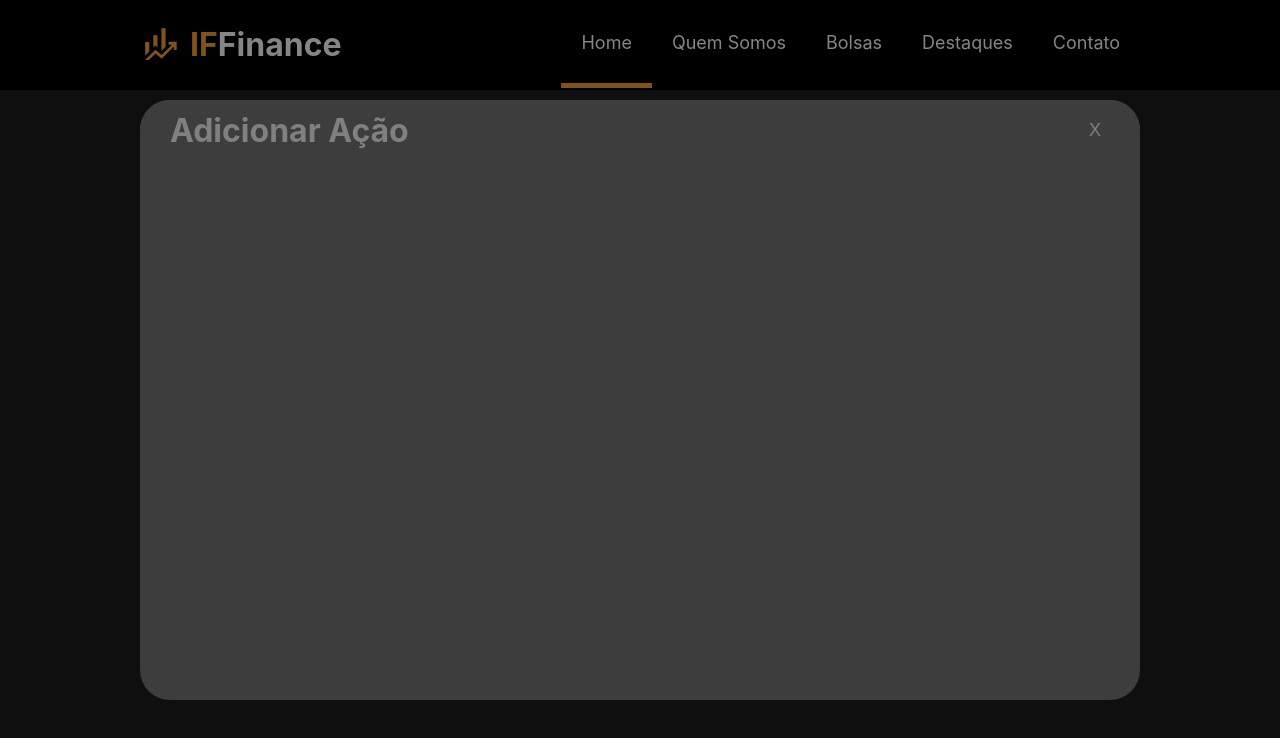
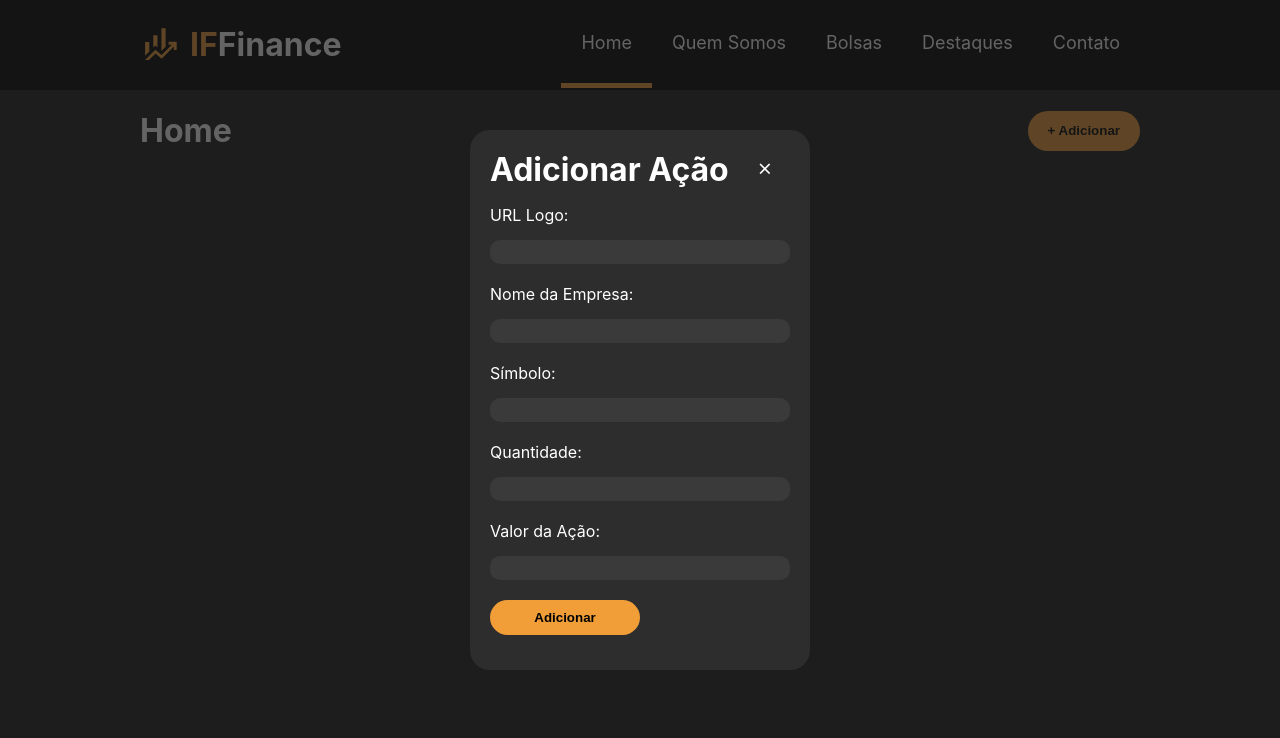
Before and after one commit to Luskahz/FACULDADE, a plain HTML site: page iffinance/index.html in a window 1280 px wide. Both pictures are taken after a click on the button "+ Adicionar". Drawn offline with Linux system fonts and the light colour scheme.

Commit message:
correção e acompanhamento com suporte do professor, adição do loop innerHTML dos icones das ações

```diff
--- a/iffinance/css/style.css
+++ b/iffinance/css/style.css
@@ -139,8 +139,7 @@ select{
     width: fit-content;
 }
 
-input[type=submit]{
-    width: 50%;
+input[type=submit], button{
     background-color: #F19E39;
     border-radius: 20px;
     padding: 10px 20px;
@@ -149,128 +148,134 @@ input[type=submit]{
     cursor: pointer;
 }
 
-input[type=submit]:hover{
+input[type=submit]:hover, button:hover{
     background-color: #c77d22;
 }
 
-
-
-div.blockGrid{
+.flex-bt{
     display: flex;
-    justify-content: center;
-    align-items: center;
-    flex-direction: column;
+    justify-content: space-between;
 }
 
+.align-center{
+    align-items: center;
+}
 
-#blockColor{
-    background-color: #000;
-    width: 1000px;
-    height: 100px;
-    margin: 0 auto;
-    color: #FFF;
-    display: flex;
+.modal{
+    background: #1e1e1eaf;
+    position: absolute;
+    top: 0;
+    right: 0;
+    bottom: 0;
+    left: 0;
+    display: none;
     justify-content: center;
     align-items: center;
 }
 
-#paletaCaixa {
-    display: flex;
-    flex-direction: row;
-    width: 500px;
-    justify-content: space-around;
-
-
+.modal main{
+    background: #2d2d2d;
+    width: 300px;
+    height: 500px;
+    border-radius: 20px;
+    padding: 20px;
+}
+.modal main header{
+    background: none;
+    height: auto;
+    margin: 0 0 16px 0;
 }
 
-#paletaCaixa div {
-    background: #000;
-    width: 100px;
-    height: 50px;
-    margin: 1px;
+.modal main header h1{
+    margin: 0;
 }
 
-
-
-
-div.blockGrid fieldset{
-    border-color: #c77d22;
-    color: #c77d22;
+.modal main header button{
+    background: none;
+    color: #FFF;
 }
 
-div.wrapper button.addbutton:hover{
-    background-color: #f19e39b4;
-    border-radius: 20px;
-    width: 100px;
-    height: 30px;
-    border: none;
-}
-div.wrapper button.addbutton{
-    background-color: #F19E39;
-    border-radius: 20px;
-    width: 100px;
-    height: 30px;
-    border: none;
+.modal main header button:hover{
+    background: #000;
 }
 
-div.wrapper div{
-    display: flex;
-    justify-content: space-between;
-    align-items: center;
+.modal main form{
+    width: 100%;
 }
 
-#modal{
-    background-color: #0000007a;
-    position: absolute;
-    top: 0;
-    bottom: 0;
-    right: 0;
-    left: 0;
-    justify-content: center;
-    align-items: center;
-    display: none;
+.card-ticker{
+    width: 300px;
+    background: #2d2d2d;
+    border-radius: 16px;
+    padding: 14px;
+    position: relative;
 }
 
-#modal div {
-    width: 1000px;
-    height: 600px;
-    background-color: #3d3d3d;
-    border-radius: 30px;
+.card-ticker header {
     display: flex;
-    justify-content:start;
-    align-items: start;
+    align-items: center;
+    gap: 14px;
+    height: auto;
+    background: none;
 }
 
-#modal div div.titulo {
-    width: 100%;
-    height: 10%;
+.card-ticker header img{
+    width: 40px;
+    height: 40px;
+    border-radius: 8px;
+}
+
+.card-ticker header h4{
+    margin: 0;
+}
+
+.card-ticker header span{
+    margin: 0 0 0 auto;
+}
+
+.card-ticker main p {
+    color: #868686;
+    margin: 6px 0;
+}
+
+.card-ticker main p span{
+    font-size: 40px;
+}
+
+.card-ticker main p span span{
+    font-size: 20px;
+}
+
+.card-ticker footer{
     display: flex;
-    justify-content: start;
-    align-items: center;
     justify-content: space-between;
 }
 
-#modal div div.titulo h1{
-    color: #808080;
-    margin-left: 30px;
+.card-ticker footer p{
+    color: #868686;
+    margin: 6px 0 0 0;
 }
 
+.card-ticker footer p span{
+    color: #e5e5e5;
+    font-size: 18px;
+}
 
-div.titulo button.exit{
-    color: #808080;
-    margin-right: 20px;
-    border: none;
-    background-color: #fff0ff00;
-    font-size:large;
-    width: 50px;
-    height: 50px;
+#card-list{
+    display: flex;
+    gap: 20px;
 }
-div.titulo button.exit:hover{
-    color: #8080804b;
-    margin-right: 20px;
-    border: none;
-    background-color: #00000000;
-    font-size:large;
-    width: 50px;
-    height: 50px;
+
+.card-ticker .card-options{
+    position: absolute;
+    top: 0;
+    left: 0;
+    bottom: 0;
+    right: 0;
+    background: #000000be;
+    border-radius: 16px;
+    display: none;
+    justify-content: center;
+    align-items: center;
+    gap: 20px;
 }
--- a/iffinance/index.html
+++ b/iffinance/index.html
@@ -5,7 +5,6 @@
         <meta name="viewport" content="width=device-width, initial-scale=1.0">
         <title>IFFinance</title>
         <link rel="stylesheet" href="./css/style.css">
-
     </head>
     <body>
         <header>
@@ -29,47 +28,37 @@
         </header>
         <main>
             <div class="wrapper">
-                <div>
+                <div class="flex-bt align-center">
                     <h1>Home</h1>
-                    <button class="addbutton" onclick="adicionar()">+ Adicionar</button>
+                    <button style="height: 40px;" onclick="openModal()">+ Adicionar</button>
                 </div>
-            <div onclick="fechar(event)">
-               <div id="modal">
-                <div>
-                    <div class="titulo">
-                        <h1>Adicionar Ação</h1>
-                        <button class="exit" onclick="fechar()">X</button>
-                    </div>
+                <div id="card-list">
+
                 </div>
             </div>
+        </main>
+        <div class="modal" onclick="closeModal(event)">
+            <main>
+                <header class="flex-bt align-center">
+                    <h1>Adicionar Ação</h1>
+                    <button onclick="closeModal()">⨉</button>
+                </header>
+                <form onsubmit="addTicker(event)">
+                    <label for="urlLogo">URL Logo:</label>
+                    <input type="text" id="urlLogo" name="urlLogo">
+                    <label for="nameCompany">Nome da Empresa:</label>
+                    <input type="text" id="nameCompany" name="nameCompany">
+                    <label for="ticker">Símbolo:</label>
+                    <input type="text" id="ticker" name="ticker">
+                    <label for="quantity">Quantidade:</label>
+                    <input type="text" id="quantity" name="quantity">
+                    <label for="closedValue">Valor da Ação:</label>
+                    <input type="text" id="closedValue" name="closedValue">
 
-               </div>
-            </div>
-        </main>
-        <script>
-            const adicionar = () => {
-            const modal = document.getElementById('modal')
-            modal.style.display = "flex"
-            }
-
-
-            const fechar = (event) => {
-                const modal = document.getElementById('modal')
-                if( event === undefined){
-                    console.log(event)
-                    modal.style.display = "none"
-                }
-                if(event.target.id === 'modal'){
-                    console.log(event)
-                    modal.style.display = "none"
-
-                }
-
-
-
-
-            }
-        </script>
-
+                    <input type="submit" value="Adicionar" style="width: 50%;">
+                </form>
+            </main>
+        </div>
     </body>
+    <script src="./js/main.js"></script>
 </html>
--- /dev/null
+++ b/iffinance/js/main.js
@@ -0,0 +1,62 @@
+function openModal(){
+    const modal = document.querySelector('.modal')
+    modal.style.display = 'flex'
+}
+
+function closeModal(event){
+    const modal = document.querySelector('.modal')
+
+    if(event === undefined)
+        return modal.style.display = 'none'
+
+    if(event.target.className === 'modal')
+        return modal.style.display = 'none'
+}
+
+function addTicker(event){
+    //previne o comportamento padrão de recarregar a página ou enviar para algum endereço (action)
+    // ▼
+    event.preventDefault()
+
+    const cardList = document.querySelector('#card-list')
+
+    // event.target (form)
+    const urlLogo = event.target.urlLogo.value
+    const nameCompany = event.target.nameCompany.value
+    const ticker = event.target.ticker.value
+    const quantity = event.target.quantity.value
+    const closedValue = event.target.closedValue.value
+
+    cardList.innerHTML += `
+                    <div class="card-ticker" onmouseenter="showCardOptions(event)" onmouseleave="hideCardOptions(event)">
+                        <header>
+                            <img src="${urlLogo}" alt="Logo">
+                            <h4>${nameCompany}</h4>
+                            <span>${ticker}</span>
+                        </header>
+                        <main>
+                            <p>Valor: <span style="color: #1ebd1e">${closedValue} <span>▲</span></span></p>
+                        </main>
+                        <footer>
+                            <p>Quantidade: <span>${quantity}</span></p>
+                            <p>Posição: <span>R$ ${+quantity * +closedValue}</span></p>
+                        </footer>
+                        <div class="card-options">
+                            <button>Editar</button>
+                            <button>Excluir</button>
+                        </div>
+                    </div>
+                `
+    closeModal()
+    event.target.reset()
+}
+
+function showCardOptions(event){
+    const cardOptions = event.target.querySelector('.card-options')
+    cardOptions.style.display = 'flex'
+}
+
+function hideCardOptions(event){
+    const cardOptions = event.target.querySelector('.card-options')
+    cardOptions.style.display = 'none'
+}
```
